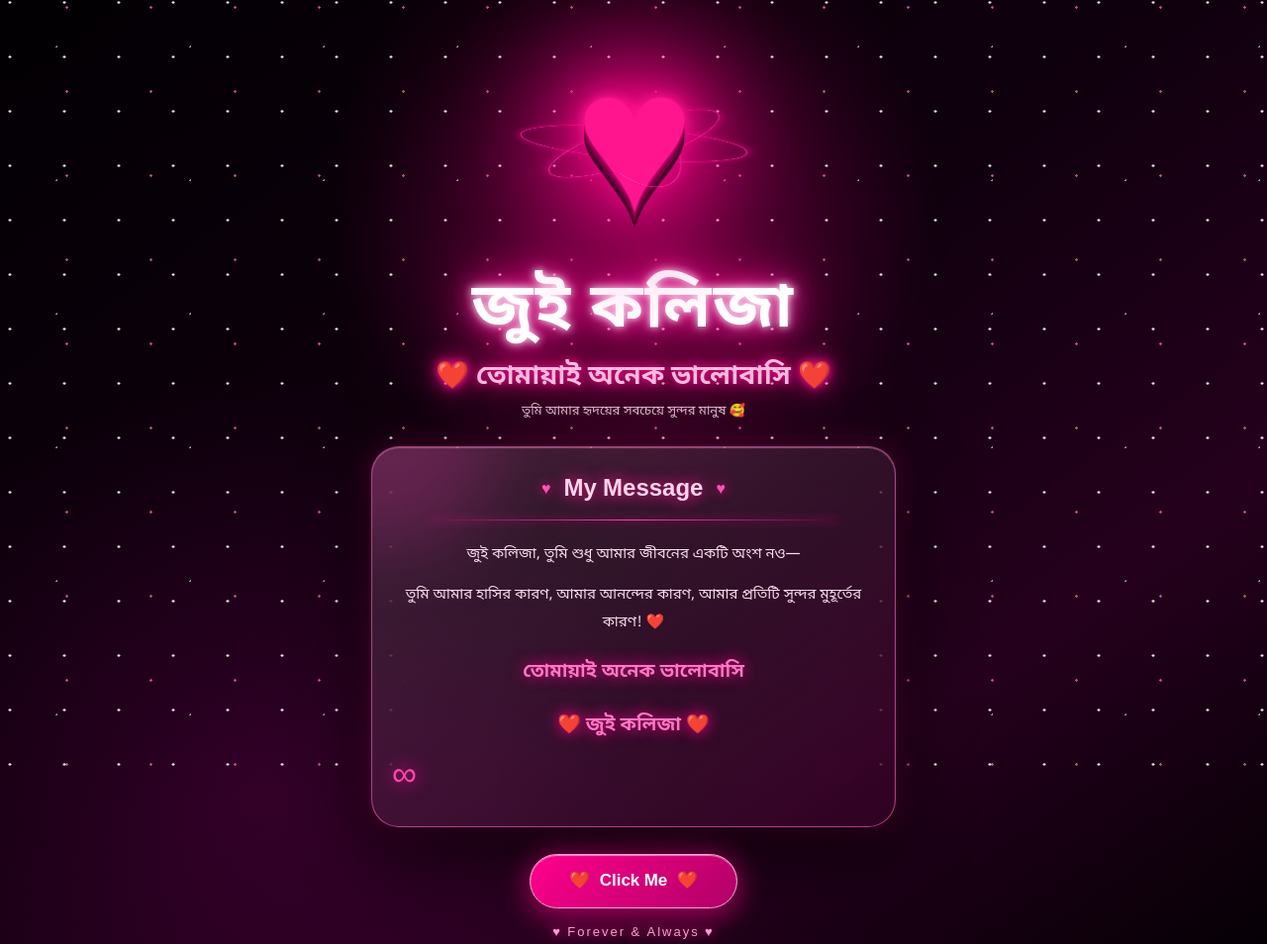
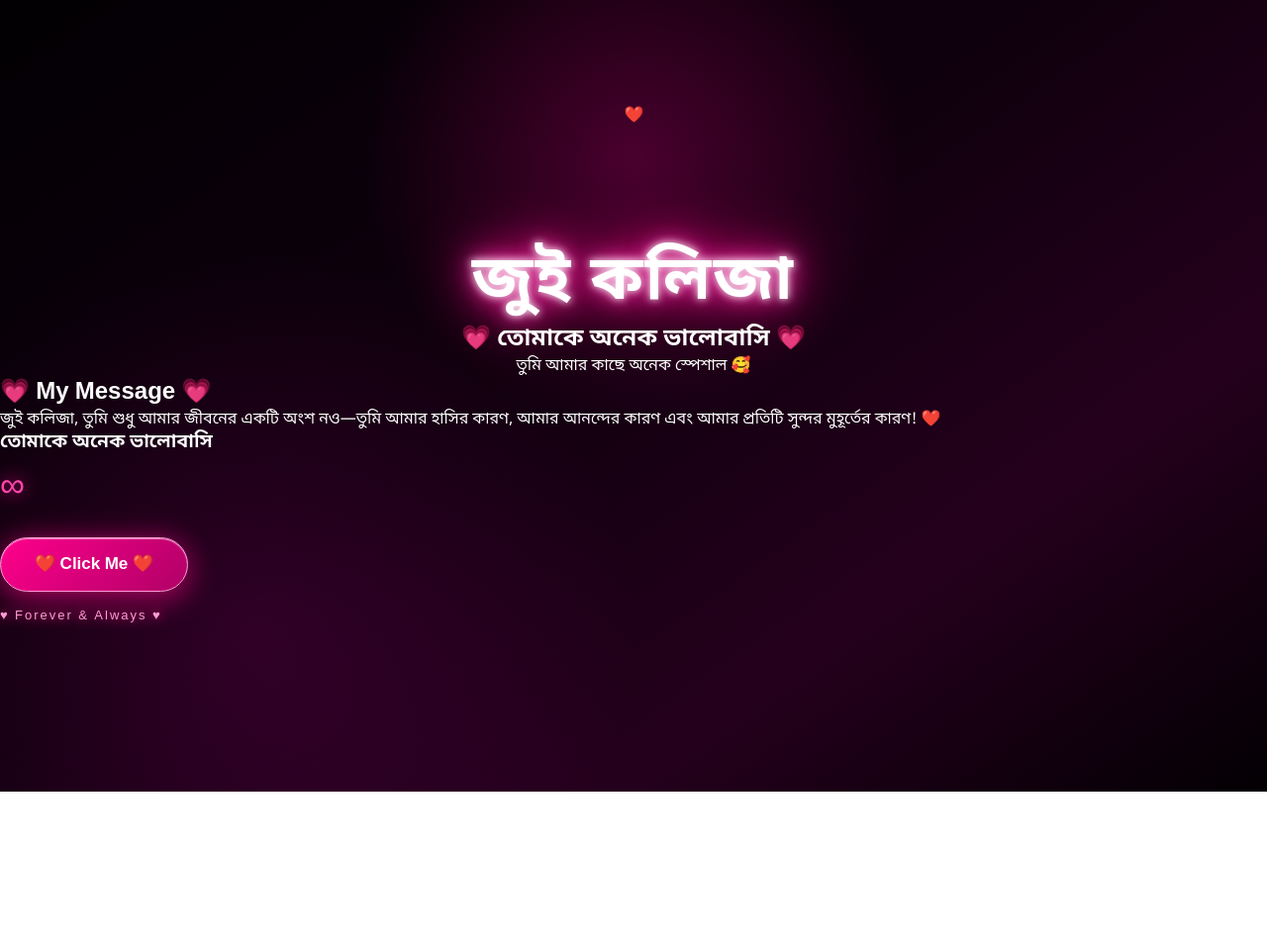
Before and after one commit to naimmaya/Jui-kolija-420, a plain HTML site: page index.html in a window 1280 px wide. Shown: the top 954 px of the page at 99% size. After the commit the page ends 800 px from the top, so only its background shows below. Drawn offline with Linux system fonts and the light colour scheme.

Commit message:
Update index.html

```diff
--- a/index.html
+++ b/index.html
@@ -1,6 +1,5 @@
 <!DOCTYPE html>
 <html lang="bn">
-
 <head>
 <meta charset="UTF-8">
 <meta name="viewport"
@@ -8,160 +7,87 @@
 
 <title>জুই কলিজা ❤️</title>
 
-  <link rel="preconnect"
-        href="https://fonts.googleapis.com">
-
-  <link rel="preconnect"
-        href="https://fonts.gstatic.com"
-        crossorigin>
-
-  <link
-    href="https://fonts.googleapis.com/css2?family=Noto+Sans+Bengali:wght@400;500;600;700;800&display=swap"
-    rel="stylesheet">
-
 <link rel="stylesheet" href="style.css">
 </head>
 
 <body>
 
-  <!-- BACKGROUND -->
-  <div class="space"></div>
+<div class="stars"></div>
 
-  <main class="scene">
+<main class="container">
 
   <!-- 3D HEART -->
   <section class="hero">
 
     <div class="heart-3d">
-
-        <div class="heart-glow"></div>
-
-        <div class="heart-ring ring-1"></div>
-        <div class="heart-ring ring-2"></div>
-        <div class="heart-ring ring-3"></div>
-
-        <div class="heart-shape">♥</div>
-
+      ❤️
     </div>
 
     <h1>জুই কলিজা</h1>
 
-      <div class="love-title">
-        ❤️ তোমায়াই অনেক ভালোবাসি ❤️
-      </div>
+    <h2>💗 তোমাকে অনেক ভালোবাসি 💗</h2>
 
-      <div class="small-text">
-        তুমি আমার হৃদয়ের সবচেয়ে সুন্দর মানুষ 🥰
-      </div>
+    <p>তুমি আমার কাছে অনেক স্পেশাল 🥰</p>
 
   </section>
 
+  <!-- MESSAGE CARD -->
+  <section class="card">
 
-    <!-- MESSAGE CARD -->
-    <section class="message-card">
+    <h2>💗 My Message 💗</h2>
 
-      <div class="card-top">
-
-        <span>♥</span>
-
-        <h2>My Message</h2>
-
-        <span>♥</span>
-
-      </div>
-
-      <div class="card-line"></div>
+    <div class="line"></div>
 
     <p>
-        জুই কলিজা, তুমি শুধু আমার জীবনের একটি অংশ নও—
+      জুই কলিজা, তুমি শুধু আমার জীবনের
+      একটি অংশ নও—তুমি আমার হাসির কারণ,
+      আমার আনন্দের কারণ এবং আমার প্রতিটি
+      সুন্দর মুহূর্তের কারণ! ❤️
     </p>
 
-      <p>
-        তুমি আমার হাসির কারণ, আমার আনন্দের কারণ,
-        আমার প্রতিটি সুন্দর মুহূর্তের কারণ! ❤️
-      </p>
-
-      <p class="special">
-        তোমায়াই অনেক ভালোবাসি
-      </p>
-
-      <p class="special">
-        ❤️ জুই কলিজা ❤️
-      </p>
+    <h3>তোমাকে অনেক ভালোবাসি</h3>
 
     <div class="infinity">∞</div>
 
   </section>
 
-
-    <!-- CLICK BUTTON -->
+  <!-- BUTTON -->
   <button class="love-button" id="loveBtn">
-
-      <span>❤️</span>
-
-      Click Me
-
-      <span>❤️</span>
-
+    ❤️ Click Me ❤️
   </button>
 
-
-    <div class="forever">
-      ♥ Forever & Always ♥
-    </div>
+  <p class="forever">♥ Forever & Always ♥</p>
 
 </main>
 
-
-  <!-- PHOTO POPUP -->
+<!-- POPUP -->
 <div class="popup" id="popup">
 
-    <!-- CLOSE BUTTON -->
-    <button
-      class="close-btn"
-      id="closeBtn"
-      aria-label="Close popup">
+  <div class="popup-box">
 
-      ✕
-
+    <button class="close-btn" id="closeBtn">
+      ×
     </button>
 
+    <div class="popup-heart">💗</div>
 
-    <!-- POPUP HEART -->
-    <div class="popup-heart">
-      💗
+    <h2>জুই কলিজা ❤️</h2>
+
+    <div class="photo-frame">
+      <img src="jui.jpg" alt="জুই কলিজা">
     </div>
 
+    <p>তোমাকে অনেক ভালোবাসি 🥰</p>
 
-    <!-- TITLE -->
-    <h2>জুই কলিজা ❤️</h2>
+    <h3>তুমি আমার কাছে স্পেশাল ❤️</h3>
 
-
-    <!-- PHOTO -->
-    <div class="photo-frame">
-
-      <img
-        src="jui.jpg"
-        alt="জুই কলিজা">
+    <p class="forever">❤️ Forever & Always ❤️</p>
 
   </div>
 
-
-    <!-- MESSAGE -->
-    <p>
-      তোমায়াই অনেক ভালোবাসি 🥰
-    </p>
-
-    <p>
-      ❤️ Forever & Always ❤️
-    </p>
-
 </div>
 
-
-  <!-- JAVASCRIPT -->
 <script src="script.js"></script>
 
 </body>
-
 </html>
```
Lines whose indentation alone changed are shown as unchanged.
